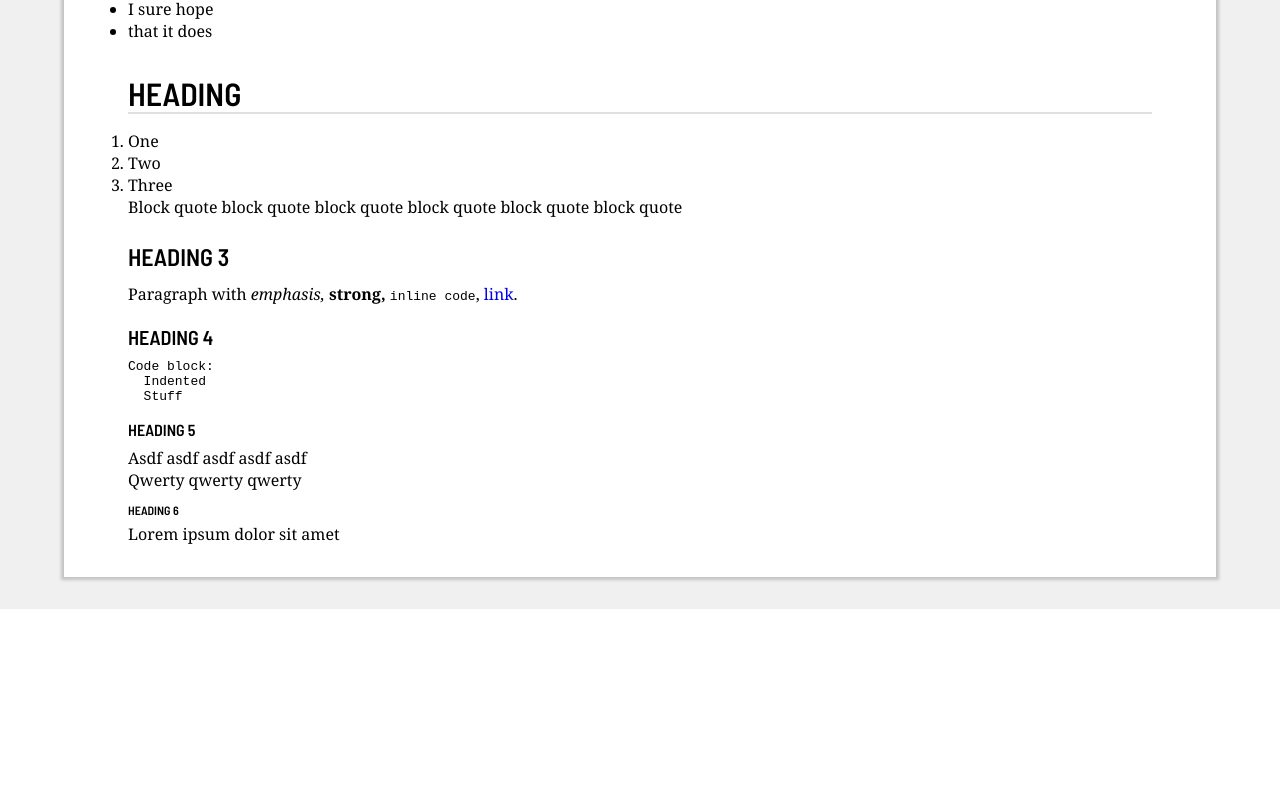
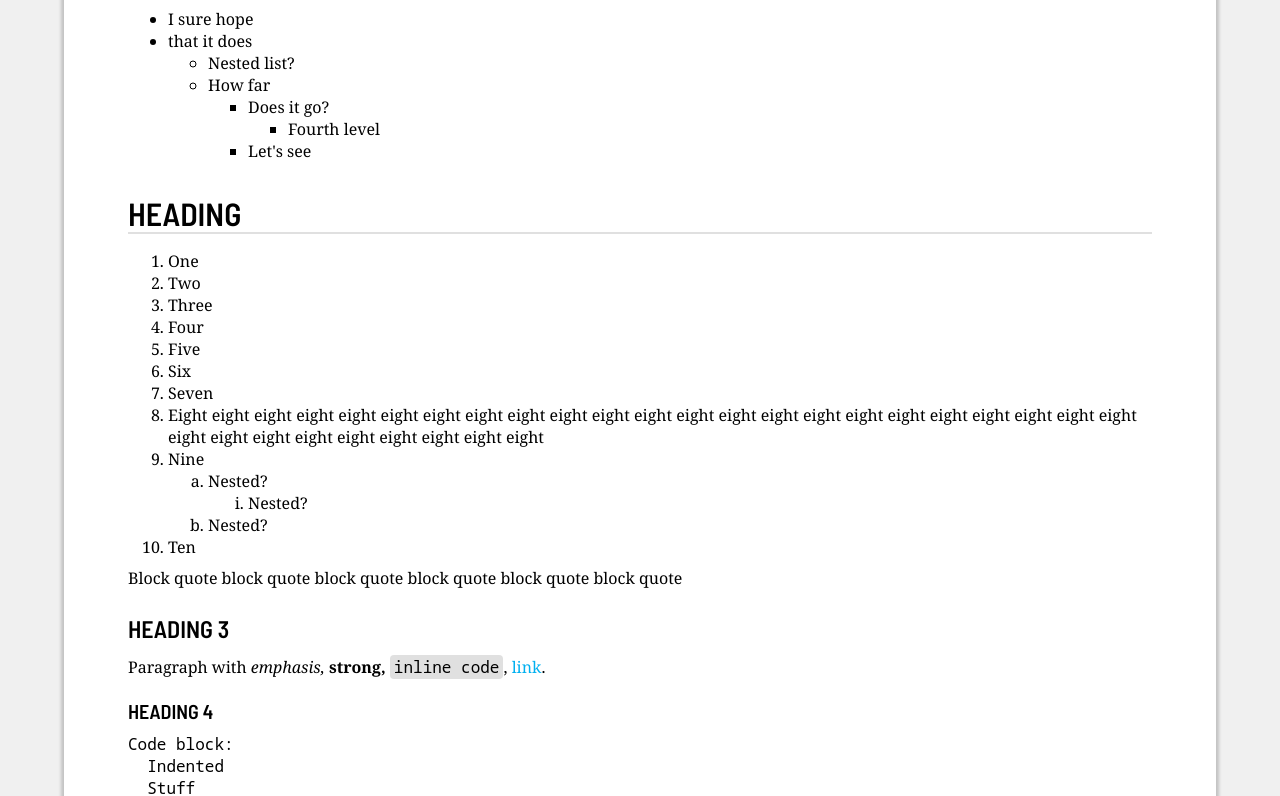
Before and after one commit to wllmwu/wllmwu.github.io, a Next.js app: page / in a window 1280 px wide. Shown: the part 284-1080 px from the top of the page. Before the commit the page ends 893 px from the top, so only its background shows below. Built offline with nearby package versions, Linux system fonts and the light colour scheme.

Commit message:
Add styling for other text except code blocks

```diff
--- a/pages/index.mdx
+++ b/pages/index.mdx
@@ -4,12 +4,27 @@ Does MDX processing work?
 
 - I sure hope
 - that it does
+  - Nested list?
+  - How far
+    - Does it go?
+      - Fourth level
+    - Let's see
 
 ## Heading
 
 1. One
 2. Two
 3. Three
+4. Four
+5. Five
+6. Six
+7. Seven
+8. Eight eight eight eight eight eight eight eight eight eight eight eight eight eight eight eight eight eight eight eight eight eight eight eight eight eight eight eight eight eight eight eight
+9. Nine
+   1. Nested?
+      1. Nested?
+   1. Nested?
+10. Ten
 
 > Block quote block quote block quote block quote block quote block quote
 
@@ -33,4 +48,7 @@ Qwerty qwerty qwerty
 
 ###### Heading 6
 
-Lorem ipsum dolor sit amet
+Lorem `ipsum` dolor sit amet Lorem ipsum dolor sit amet Lorem ipsum dolor sit amet Lorem ipsum dolor sit amet Lorem ipsum dolor sit amet Lorem ipsum `dolor` sit amet
+Lorem ipsum dolor sit amet Lorem ipsum dolor sit amet
+
+Lorem ipsum dolor sit amet Lorem ipsum dolor sit amet Lorem ipsum dolor sit amet
--- a/styles/globals.css
+++ b/styles/globals.css
@@ -70,6 +70,75 @@ h6 {
   font-size: 0.75rem;
 }
 
+p {
+  margin-top: 0.5em;
+  margin-bottom: 0.5em;
+  line-height: 1.5;
+}
+
+em {
+  font-style: italic;
+}
+
+strong {
+  font-weight: var(--weight-bold);
+}
+
 a {
+  color: var(--accent-color);
   text-decoration: none;
 }
+
+a:hover {
+  text-decoration: underline;
+}
+
+code {
+  font-family: var(--code-typeface);
+  background-color: var(--highlight-color);
+  padding: 0.0625em 0.25em;
+  border-radius: 0.25em;
+}
+
+pre code {
+  background-color: unset;
+  padding: unset;
+  border-radius: unset;
+}
+
+ol,
+ul {
+  padding-inline-start: 2.5em;
+}
+
+ol {
+  list-style-type: decimal;
+}
+
+ol ol,
+ul ol {
+  list-style-type: lower-alpha;
+}
+
+ol ol ol,
+ol ul ol,
+ul ol ol,
+ul ul ol {
+  list-style-type: lower-roman;
+}
+
+ul {
+  list-style-type: disc;
+}
+
+ul ul,
+ol ul {
+  list-style-type: circle;
+}
+
+ul ul ul,
+ul ol ul,
+ol ul ul,
+ol ol ul {
+  list-style-type: square;
+}
```
